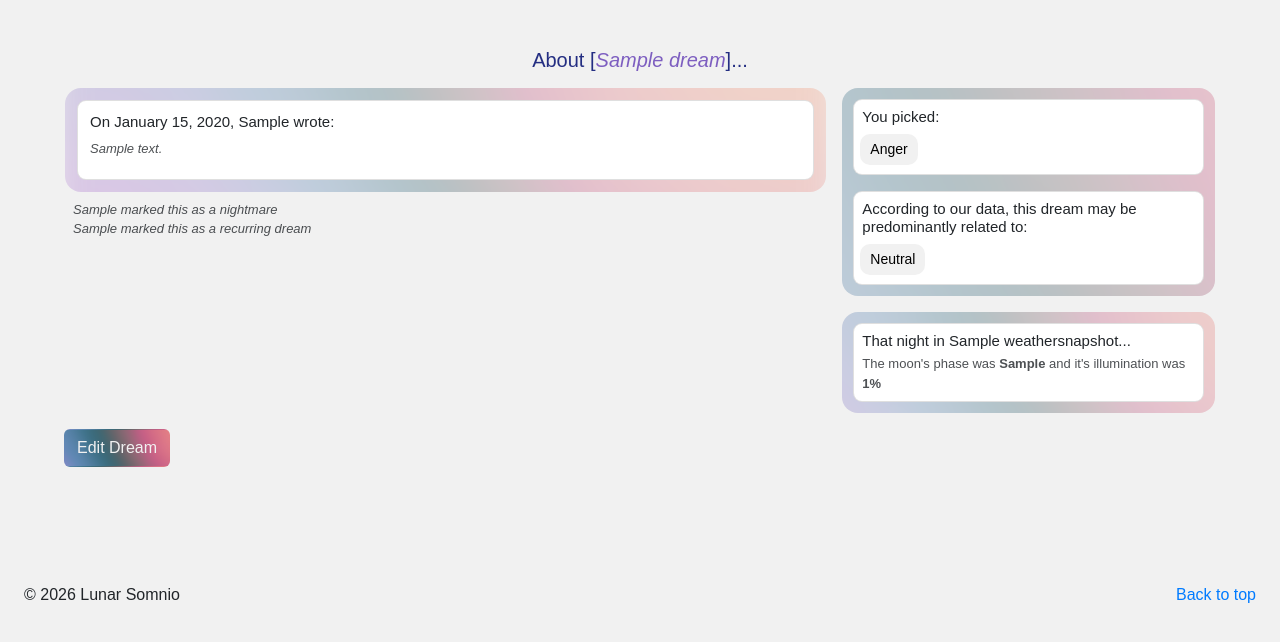
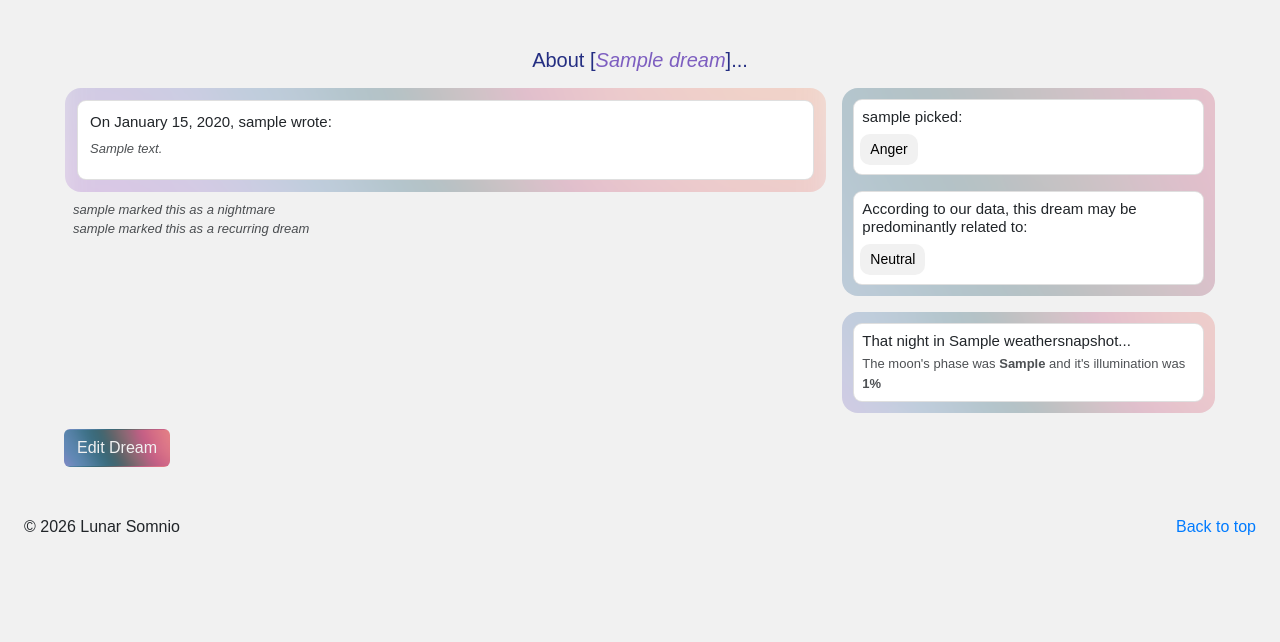
Before and after one commit to imaginethinking/lunar-somnio, a Django app: page /lunar_somnio/dream/1 in a window 1280 px wide. Shown: the part 126-768 px from the top of the page. Run offline with Django 3.2, Linux system fonts and the light colour scheme; a user stored in the database is signed in; tables that the repository leaves empty hold one stand-in row (values such as "Sample post"); grey boxes marked "Sample" are stand-in pictures; some libraries are stand-ins or nearby versions; some web fonts are replaced.

Commit message:
fix - analysis was using first name instead of username feat - update html file of analysis to accomodate all users being able to view it

```diff
--- a/lunar_somnio/views.py
+++ b/lunar_somnio/views.py
@@ -205,13 +205,13 @@ def dream_analyzer(request, id):
 
         user = request.user
 
-        user_profile = UserProfile.objects.get(user=user)
-
         dream = get_object_or_404(
             Dream,
             Q(id=id),
             Q(user=user) | Q(visibility="public")
         )
+
+        user_profile = UserProfile.objects.get(user=dream.user)
 
         emotions = dream.emotions.all()
         top_emotion = get_top_emotion(dream.text)
@@ -377,6 +377,7 @@ def latest_dream(request):
         return redirect('lunar_somnio:index')
 
 
+# Renders the edit profile html page
 @login_required
 def edit_profile(request):
     user_profile = UserProfile.objects.get(user=request.user)
--- a/templates/lunar_somnio/dream_analyzer.html
+++ b/templates/lunar_somnio/dream_analyzer.html
@@ -16,7 +16,7 @@
     <div class="col-8 px-2" >
         <div class="box dream-bg mb-2" style="--bg-image: url('{% static "images/BG25.png" %}')">
             <div class="card p-1 m-1">
-                <h5 class="da-titles mt-2 mx-2">On {{ dream.dreamed_at|date:"F j, Y" }}, {{ user_profile.first_name }} wrote:</h5>
+                <h5 class="da-titles mt-2 mx-2">On {{ dream.dreamed_at|date:"F j, Y" }}, {{ user_profile.user.username }} wrote:</h5>
                 <p class="dream-bodytext mx-2"><i>{{ dream.text }} </i></p>
             </div>
         </div>
@@ -24,11 +24,11 @@
         <!-- If Nightmare or Recurring dream -->
         <div>
             {% if  dream.nightmare %}
-            <p class="dream-bodytext mx-2 mb-0"><i>{{ user_profile.first_name}} marked this as a nightmare</i></p>
+            <p class="dream-bodytext mx-2 mb-0"><i>{{ user_profile.user.username}} marked this as a nightmare</i></p>
             {% endif %}
 
             {% if dream.recurring %}
-            <p class="dream-bodytext mx-2 mt-0"><i>{{ user_profile.first_name}} marked this as a recurring dream</i></p>
+            <p class="dream-bodytext mx-2 mt-0"><i>{{ user_profile.user.username}} marked this as a recurring dream</i></p>
             {% endif %}
         </div>
 
@@ -42,7 +42,7 @@
 
             <!-- Emotions marked b user -->
             <div class="card">
-                <h5 class="da-titles mt-2 mx-2">You picked:</h5>
+                <h5 class="da-titles mt-2 mx-2">{{ user_profile.user.username}} picked:</h5>
                 {% if emotions %}
                 <div class="d-flex flex-wrap gap-2 mb-1 ml-1">
                     {% for e in emotions %}
@@ -100,13 +100,17 @@
         </div>
 
     </div>
-
 </div>
 
 <!-- Buttons at end -->
 
-<div class="d-flex justify-content-between px-4">
+<div class="d-flex justify-content-between px-4 mb-5">
+
+    {% if is_owner %}
     <a href="{% url 'lunar_somnio:edit_dream' dream.id  %}"><button class="btn button1 dream-bg mx-3" style="--bg-image: url('{% static "images/BG75.png" %}')">Edit Dream</button></a>
+    {% else %}
+    <a href="{% url 'lunar_somnio:index' %}"><button class="btn button1 dream-bg mx-3" style="--bg-image: url('{% static "images/BG75.png" %}')">Back</button></a>
+    {% endif %}
         <div class="d-flex" style="margin-right: 16px">
             {% if prev_dream %}
             <a href="{% url 'lunar_somnio:dream_analyzer' prev_dream.id  %}"><button class="btn button1 dream-bg mx-2" style="--bg-image: url('{% static "images/BG75.png" %}')">
@@ -120,6 +124,4 @@
 
 </div>
 
-<div style="height: 100px;"></div>
-
 {% endblock %}
```
Also changed, not shown: lunar_somnio/migrations/0001_initial.py (deleted), lunar_somnio/migrations/0002_auto_20260318_1346.py (deleted).
